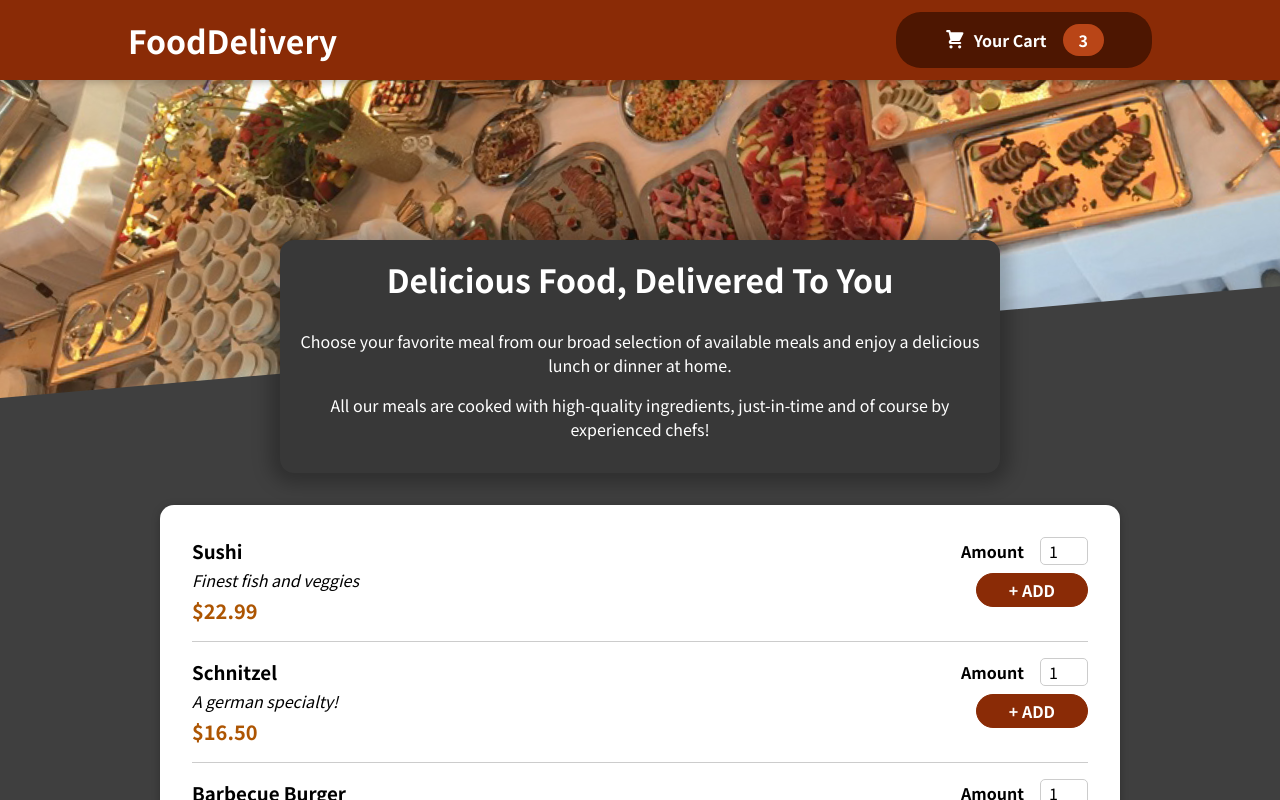
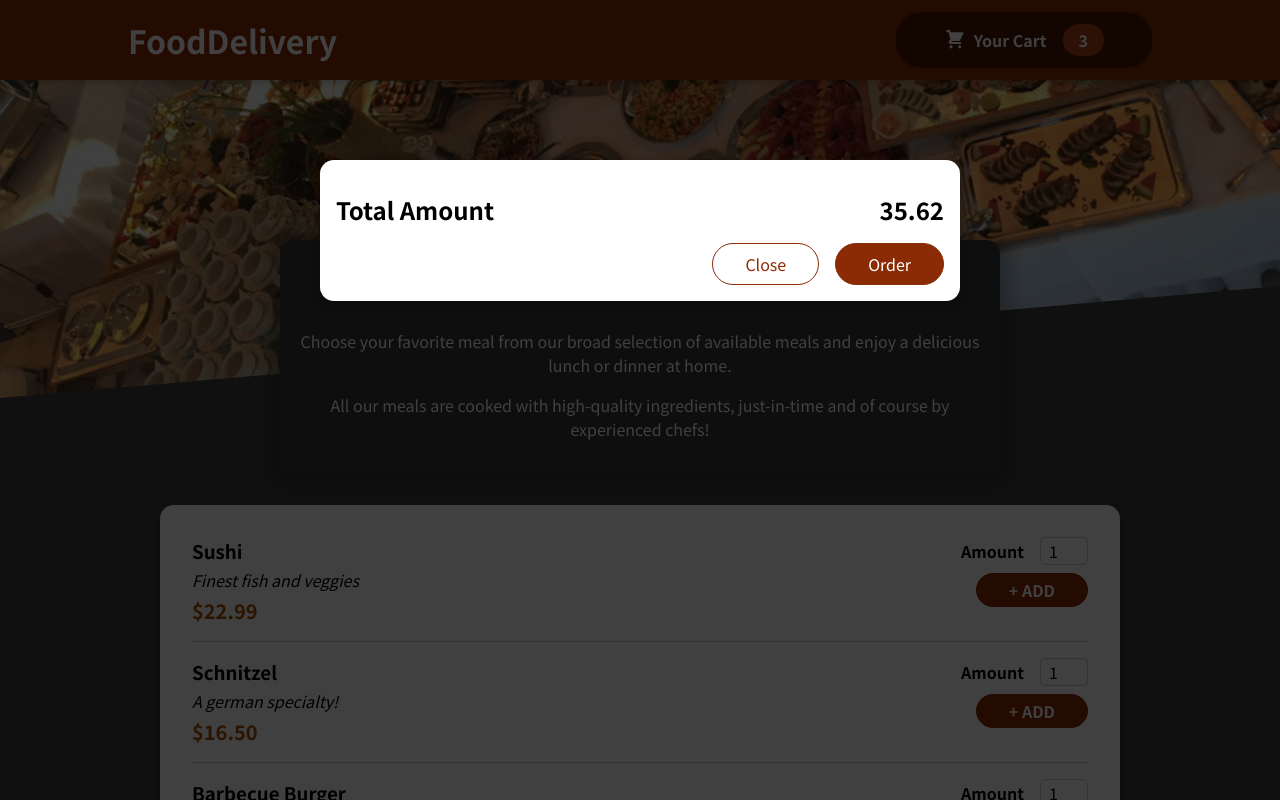
Before and after one commit to kjh-busan/react-FoodDeliveryApp, a React (Create React App) app: page / in a window 1280 px wide. Shown: the top 800 px of the page. Built offline with nearby package versions, Linux system fonts and the light colour scheme.

Commit message:
feat: add Cart modal

```diff
--- a/public/index.html
+++ b/public/index.html
@@ -28,6 +28,7 @@
   </head>
   <body>
     <noscript>You need to enable JavaScript to run this app.</noscript>
+    <div id="overlays"></div>
     <div id="root"></div>
     <!--
       This HTML file is a template.
--- a/src/App.js
+++ b/src/App.js
@@ -1,10 +1,12 @@
 import React, { Fragment } from "react";
 import Header from "./components/Layout/Header";
+import Cart from "./components/Cart/Cart";
 import Meals from "./components/Meals/Meals";
 
 function App() {
   return (
     <Fragment>
+      <Cart />
       <Header />
       <main>
         <Meals />
--- /dev/null
+++ b/src/components/Cart/Cart.js
@@ -0,0 +1,27 @@
+import Modal from "../UI/Modal";
+import classes from "./Cart.module.css";
+
+const Cart = (props) => {
+  const cartItems = () => (
+    <ul className={classes["cart-items"]}>
+      {[{ id: "c1", name: "Sushi", amount: 2, price: 12.99 }].map((item) => (
+        <li>{item.name}</li>
+      ))}
+    </ul>
+  );
+  return (
+    <Modal>
+      {cartItems}
+      <div className={classes.total}>
+        <span>Total Amount</span>
+        <span>35.62</span>
+      </div>
+      <div className={classes.actions}>
+        <button className={classes["button--alt"]}>Close</button>
+        <button className={classes.button}>Order</button>
+      </div>
+    </Modal>
+  );
+};
+
+export default Cart;
--- /dev/null
+++ b/src/components/Cart/Cart.module.css
@@ -0,0 +1,46 @@
+.cart-items {
+  list-style: none;
+  margin: 0;
+  padding: 0;
+  max-height: 20rem;
+  overflow: auto;
+}
+
+.total {
+  display: flex;
+  justify-content: space-between;
+  align-items: center;
+  font-weight: bold;
+  font-size: 1.5rem;
+  margin: 1rem 0;
+}
+
+.actions {
+  text-align: right;
+}
+
+.actions button {
+  font: inherit;
+  cursor: pointer;
+  background-color: transparent;
+  border: 1px solid #8a2b06;
+  padding: 0.5rem 2rem;
+  border-radius: 25px;
+  margin-left: 1rem;
+}
+
+.actions button:hover,
+.actions button:active {
+  background-color: #5a1a01;
+  border-color: #5a1a01;
+  color: white;
+}
+
+.actions .button--alt {
+  color: #8a2b06;
+}
+
+.actions .button {
+  background-color: #8a2b06;
+  color: white;
+}
--- /dev/null
+++ b/src/components/UI/Modal.js
@@ -0,0 +1,31 @@
+import React, { Fragment } from "react";
+import ReactDOM from "react-dom";
+import classes from "./Modal.module.css";
+
+const BackDrop = (props) => {
+  return <div className={classes.backdrop} />;
+};
+
+const ModalOverlay = (props) => {
+  return (
+    <div className={classes.modal}>
+      <div className={classes.content}>{props.children}</div>
+    </div>
+  );
+};
+
+const portalElement = document.getElementById("overlays");
+
+const Modal = (props) => {
+  return (
+    <Fragment>
+      {ReactDOM.createPortal(<BackDrop />, portalElement)}
+      {ReactDOM.createPortal(
+        <ModalOverlay>{props.children}</ModalOverlay>,
+        portalElement
+      )}
+    </Fragment>
+  );
+};
+
+export default Modal;
--- /dev/null
+++ b/src/components/UI/Modal.module.css
@@ -0,0 +1,41 @@
+.backdrop {
+  position: fixed;
+  top: 0;
+  left: 0;
+  width: 100%;
+  height: 100vh;
+  z-index: 20;
+  background-color: rgba(0, 0, 0, 0.75);
+}
+
+.modal {
+  position: fixed;
+  top: 20vh;
+  left: 5%;
+  width: 90%;
+  background-color: white;
+  padding: 1rem;
+  border-radius: 14px;
+  box-shadow: 0 2px 8px rgba(0, 0, 0, 0.25);
+  z-index: 30;
+  animation: slide-down 300ms ease-out forwards;
+}
+
+@media (min-width: 768px) {
+  .modal {
+    width: 40rem;
+    left: calc(50% - 20rem);
+  }
+}
+
+@keyframes slide-down {
+  from {
+    opacity: 0;
+    transform: translateY(-3rem);
+  }
+
+  to {
+    opacity: 1;
+    transform: translateY(0);
+  }
+}
```
